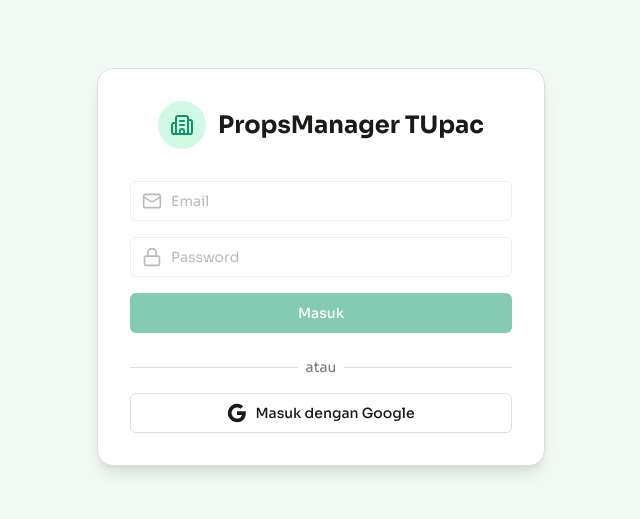
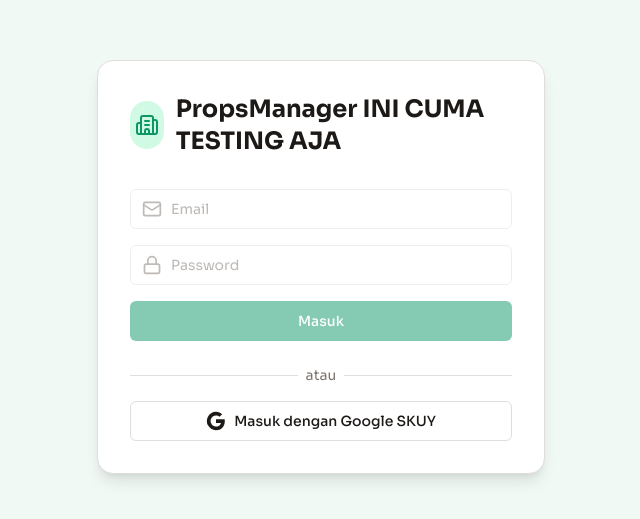
Before and after one commit to fragjoe/auth-dashboard-template, a React (Vite) app: page /login in a window 1280 px wide. Shown: the part 133-652 px from the top of the page, without its empty margins (319-959 px from the left). Built offline with nearby package versions, Linux system fonts and the light colour scheme; no server answers.

Commit message:
fix: testing lagi push

```diff
--- a/src/pages/Login.tsx
+++ b/src/pages/Login.tsx
@@ -65,7 +65,7 @@ export function LoginPage() {
             <div className="w-12 h-12 bg-emerald-100 rounded-full flex items-center justify-center">
               <Building2 className="w-6 h-6 text-primary" />
             </div>
-            <h1 className="text-2xl font-bold text-foreground">PropsManager TUpac</h1>
+            <h1 className="text-2xl font-bold text-foreground">PropsManager INI CUMA TESTING AJA</h1>
           </div>
           {error && (
             <div className="mb-6 p-4 bg-red-50 border border-red-200 rounded-2xl flex items-center text-red-700">
@@ -144,7 +144,7 @@ export function LoginPage() {
                   d="M12 5.38c1.62 0 3.06.56 4.21 1.64l3.15-3.15C17.45 2.09 14.97 1 12 1 7.7 1 3.99 3.47 2.18 7.07l3.66 2.84c.87-2.6 3.3-4.53 6.16-4.53z"
                 />
               </svg>
-              Masuk dengan Google
+              Masuk dengan Google SKUY
             </Button>
           </div>
         </div>
```
